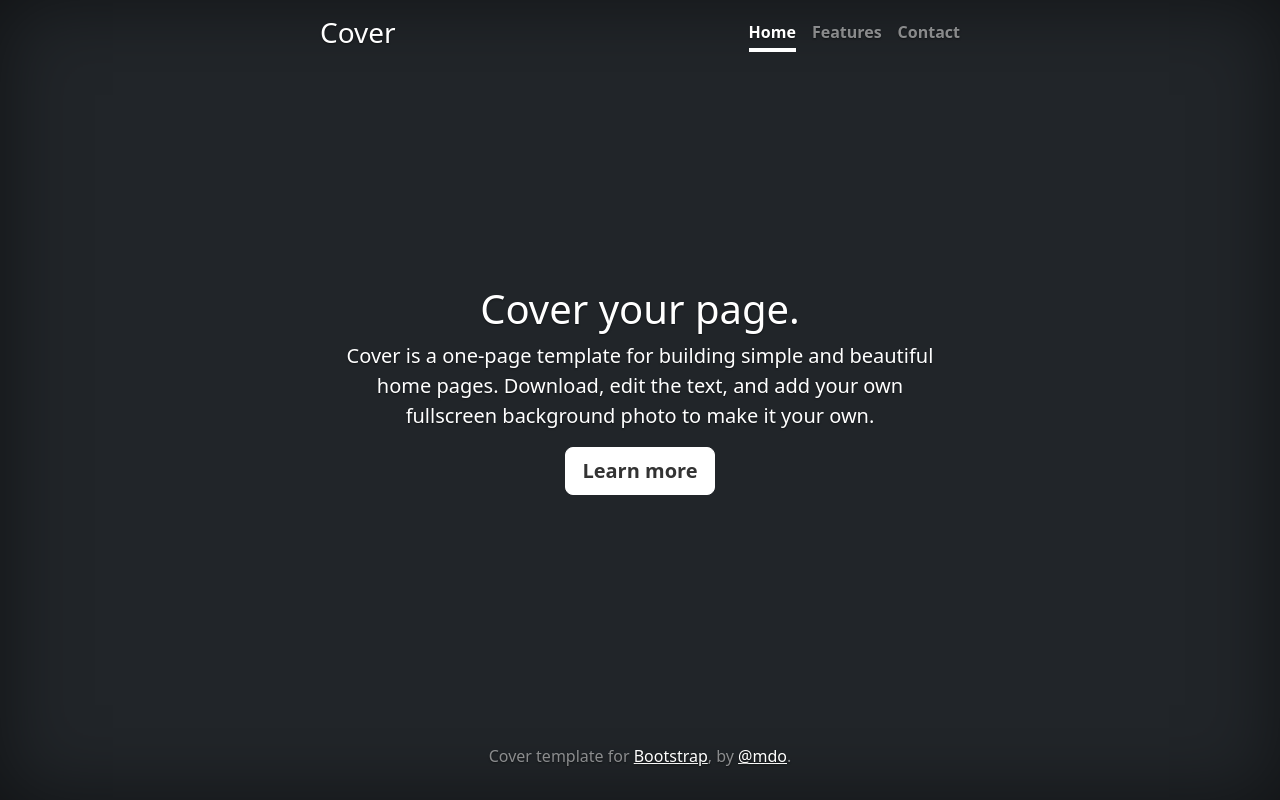
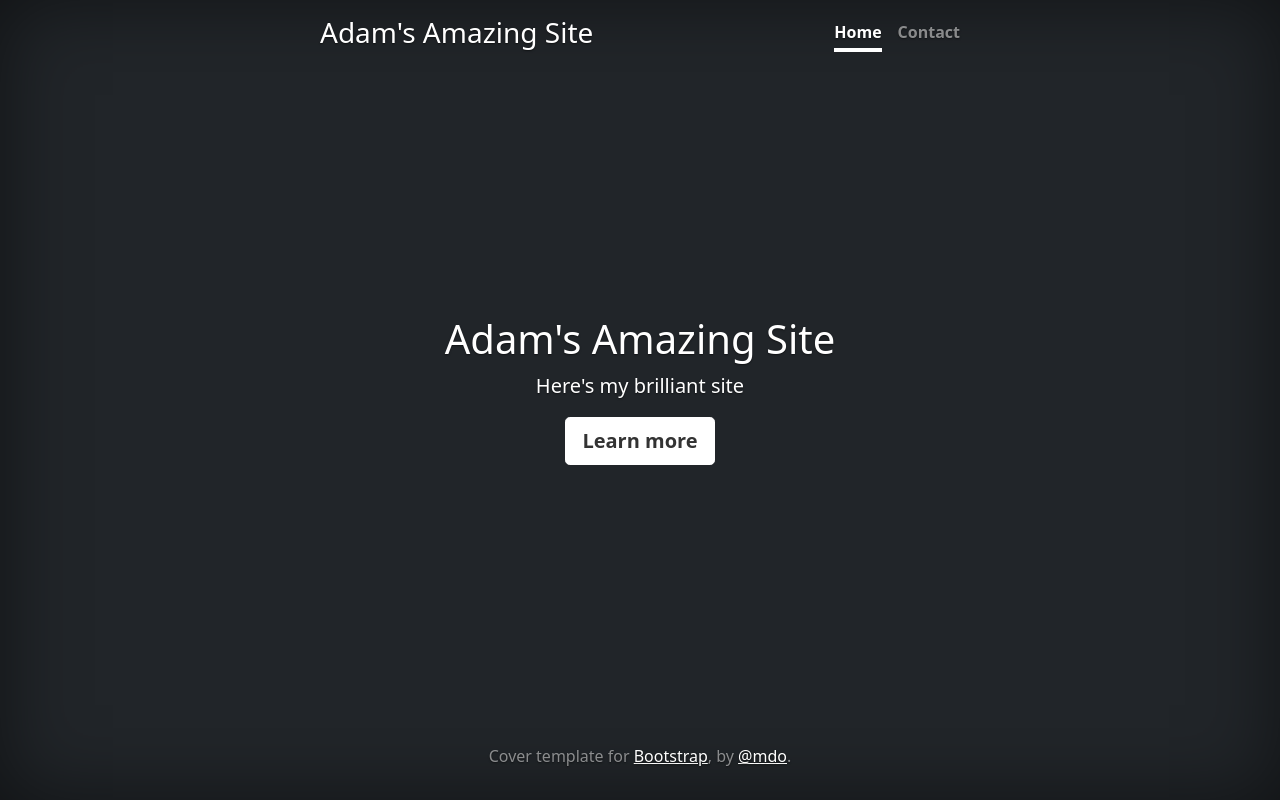
Before and after one commit to aljidy/tcg-amazing-site-demo, a plain HTML site: page index.html in a window 1280 px wide. Drawn offline with nearby package versions, Linux system fonts and the light colour scheme.

Commit message:
Turned my template into some gold, fixed bootstrap

```diff
--- a/index.html
+++ b/index.html
@@ -1,5 +1,6 @@
 <!doctype html>
 <html lang="en" class="h-100">
+
 <head>
     <meta charset="utf-8">
     <meta name="viewport" content="width=device-width, initial-scale=1">
@@ -13,7 +14,7 @@
 
 
     <!-- Bootstrap core CSS -->
-<link href="../assets/dist/css/bootstrap.min.css" rel="stylesheet">
+    <link href="https://cdn.jsdelivr.net/npm/bootstrap@5.0.0/dist/css/bootstrap.min.css" rel="stylesheet" integrity="sha384-wEmeIV1mKuiNpC+IOBjI7aAzPcEZeedi5yW5f2yOq55WWLwNGmvvx4Um1vskeMj0" crossorigin="anonymous">
 
     <style>
         .bd-placeholder-img {
@@ -35,23 +36,23 @@
     <!-- Custom styles for this template -->
     <link href="cover.css" rel="stylesheet">
 </head>
+
 <body class="d-flex h-100 text-center text-white bg-dark">
 
     <div class="cover-container d-flex w-100 h-100 p-3 mx-auto flex-column">
         <header class="mb-auto">
             <div>
-      <h3 class="float-md-start mb-0">Cover</h3>
+                <h3 class="float-md-start mb-0">Adam's Amazing Site</h3>
                 <nav class="nav nav-masthead justify-content-center float-md-end">
                     <a class="nav-link active" aria-current="page" href="#">Home</a>
-        <a class="nav-link" href="#">Features</a>
                     <a class="nav-link" href="#">Contact</a>
                 </nav>
             </div>
         </header>
 
         <main class="px-3">
-    <h1>Cover your page.</h1>
-    <p class="lead">Cover is a one-page template for building simple and beautiful home pages. Download, edit the text, and add your own fullscreen background photo to make it your own.</p>
+            <h1>Adam's Amazing Site</h1>
+            <p class="lead">Here's my brilliant site</p>
             <p class="lead">
                 <a href="#" class="btn btn-lg btn-secondary fw-bold border-white bg-white">Learn more</a>
             </p>
@@ -65,4 +66,5 @@
 
 
 </body>
+
 </html>
```
Lines whose indentation alone changed are shown as unchanged.
